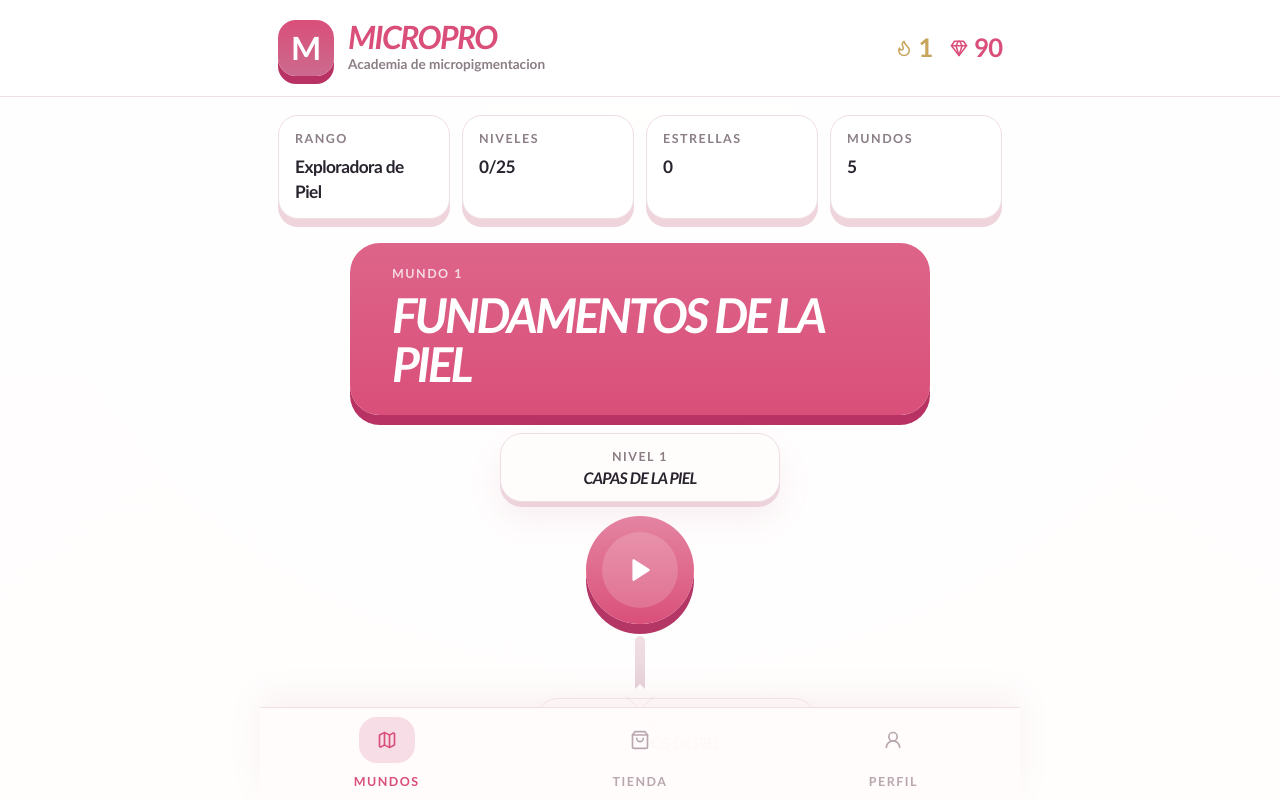
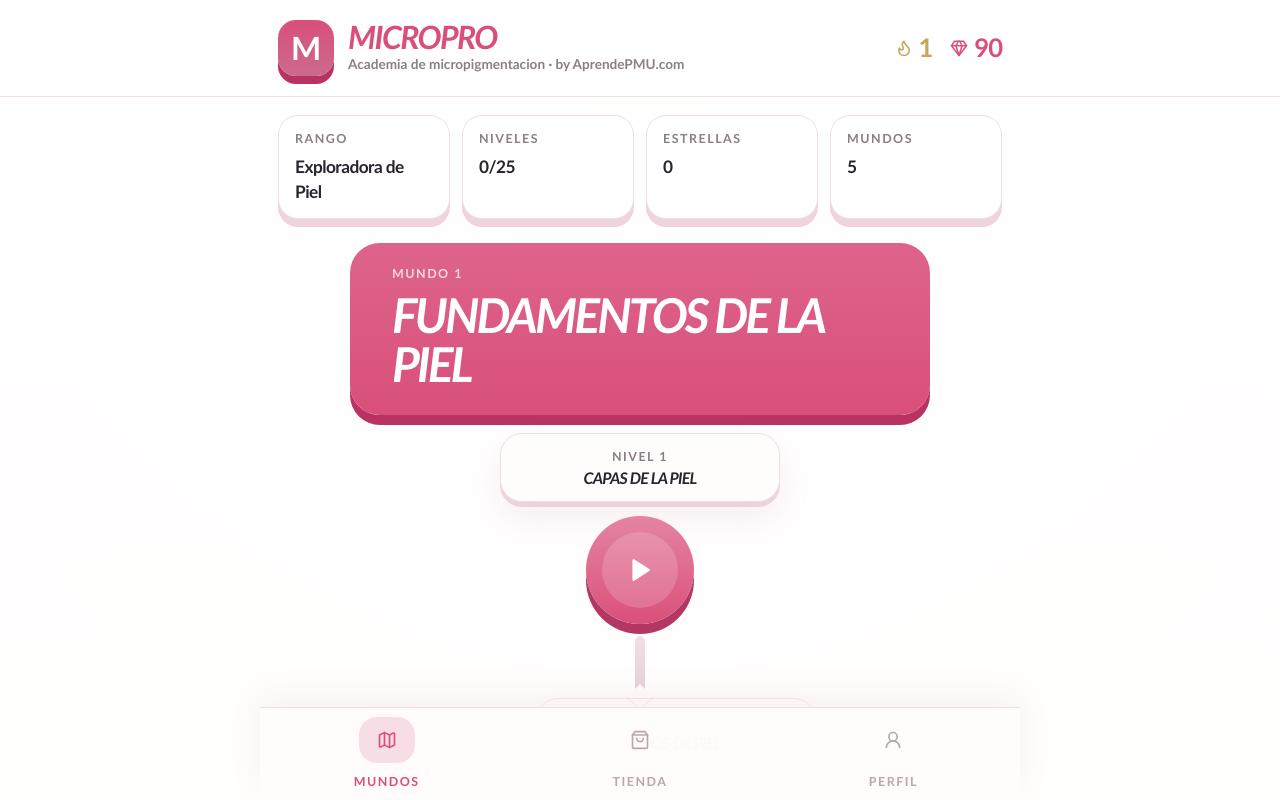
Before and after one commit to luismaher29/micropro, a React (Vite) app: page / in a window 1280 px wide. Shown: the top 800 px of the page. Built offline with nearby package versions, Linux system fonts and the light colour scheme.

Commit message:
Add files via upload

```diff
--- a/index.html
+++ b/index.html
@@ -3,10 +3,10 @@
   <head>
     <meta charset="UTF-8" />
     <meta name="viewport" content="width=device-width, initial-scale=1.0" />
-    <title>MicroMaster Academy</title>
+    <title>MicroPro | AprendePMU.com</title>
     <meta
       name="description"
-      content="App gamificada de aprendizaje de micropigmentacion con contenido local, mundos, niveles y recompensas."
+      content="MicroPro de AprendePMU.com: app gamificada de aprendizaje de micropigmentacion con mundos, niveles y recompensas."
     />
   </head>
   <body>
--- a/src/components/AppShell.tsx
+++ b/src/components/AppShell.tsx
@@ -23,7 +23,7 @@ export function AppShell({
             <div className="brand-badge">M</div>
             <div className="brand-copy">
               <span className="brand-name">MICROPRO</span>
-              <span className="brand-subtitle">Academia de micropigmentacion</span>
+              <span className="brand-subtitle">Academia de micropigmentacion · by AprendePMU.com</span>
             </div>
           </div>
 
```
Also changed, not shown: 2 other files (tests, documents, lock files or other folders).
